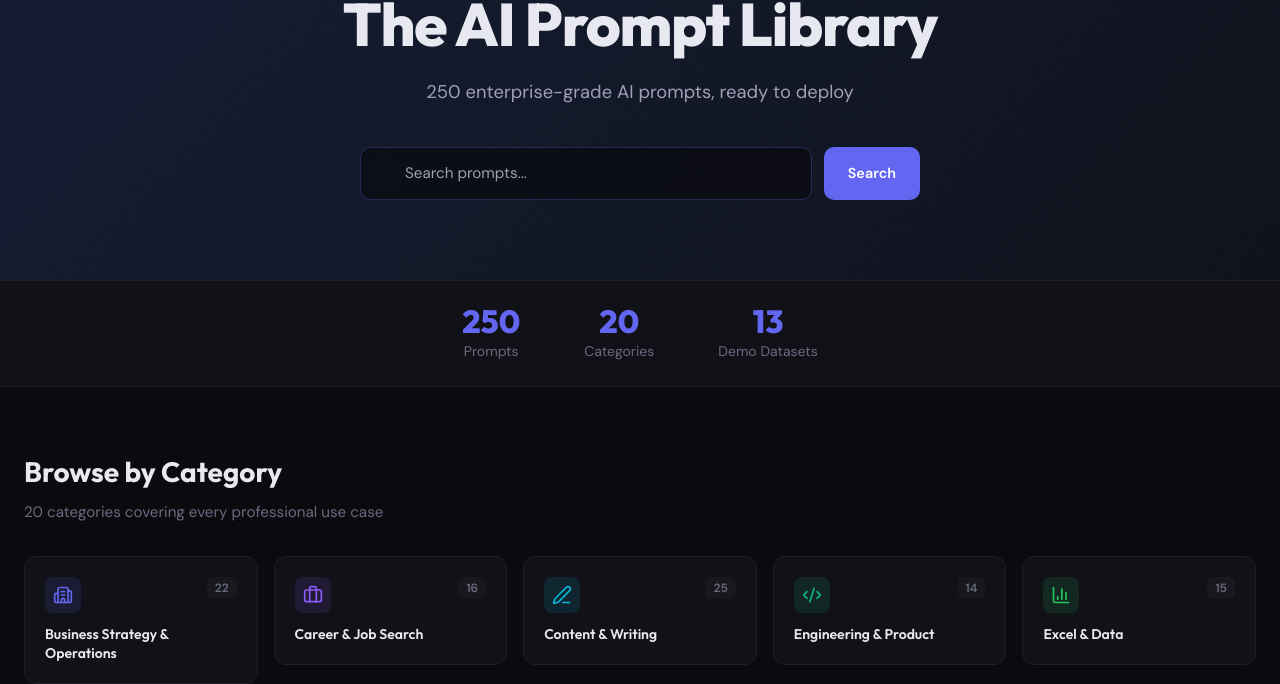
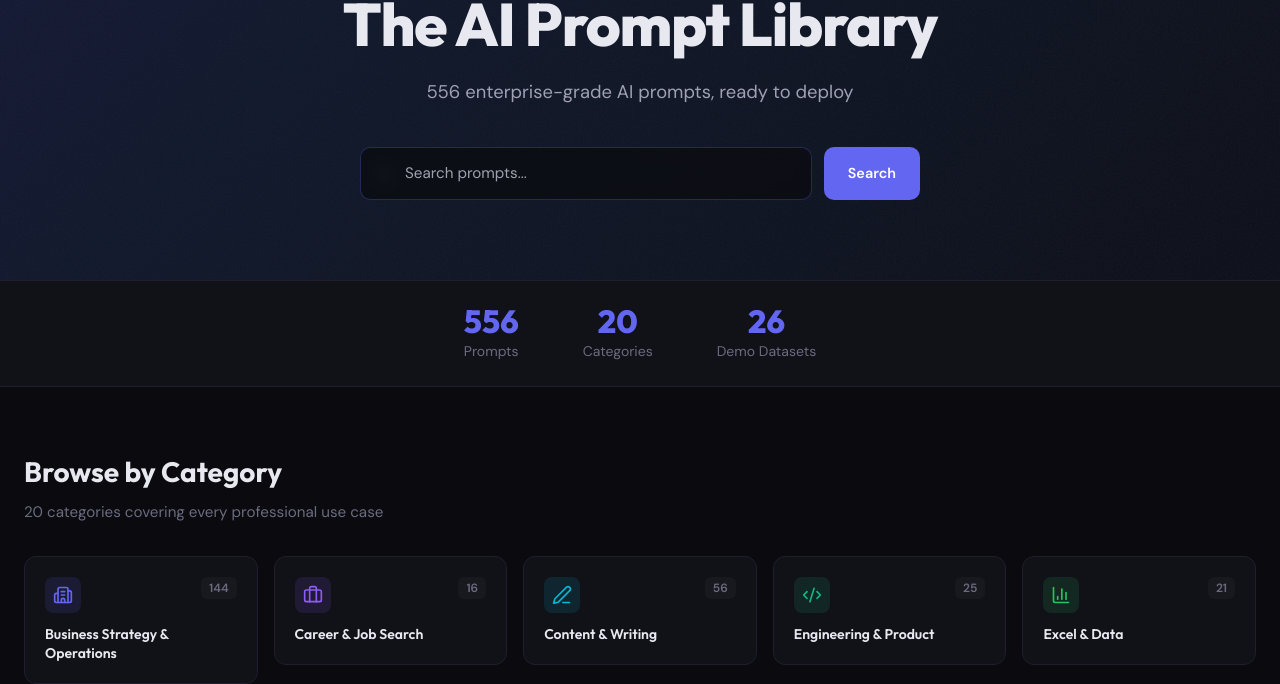
Before and after one commit to driv22/ai-prompt-library, a Next.js app: page / in a window 1280 px wide. Shown: the part 222-906 px from the top of the page. Built offline with nearby package versions, Linux system fonts and the light colour scheme.

Commit message:
Make all prompt/category counts dynamic — auto-derives from prompts.json at build time

```diff
--- a/app/about/page.tsx
+++ b/app/about/page.tsx
@@ -1,12 +1,18 @@
 import Link from 'next/link'
 import { ArrowRight } from 'lucide-react'
+import promptsData from '@/data/prompts.json'
+import { Prompt } from '@/lib/types'
+
+const prompts = promptsData as Prompt[]
+const promptCount = prompts.length
+const categoryCount = [...new Set(prompts.map(p => p.category))].length
 
 export default function AboutPage() {
   return (
     <div style={{ maxWidth: '760px', margin: '0 auto', padding: '3rem 1.5rem' }}>
       <h1 style={{ fontFamily: 'var(--font-outfit)', fontSize: '2.5rem', fontWeight: 800, letterSpacing: '-0.02em', marginBottom: '0.75rem' }}>About This Library</h1>
       <p style={{ color: 'var(--text-secondary)', fontSize: '1.05rem', lineHeight: 1.7, marginBottom: '3rem' }}>
-        A curated collection of 250 enterprise-grade AI prompts for Microsoft 365 Copilot and other AI tools — built for finance, legal, operations, sales, and technology professionals.
+        A curated collection of {promptCount.toLocaleString()} enterprise-grade AI prompts for Microsoft 365 Copilot and other AI tools — built for finance, legal, operations, sales, and technology professionals across {categoryCount} categories.
       </p>
       <section style={{ marginBottom: '2.5rem' }}>
         <h2 style={{ fontFamily: 'var(--font-outfit)', fontSize: '1.4rem', fontWeight: 700, marginBottom: '1rem' }}>How to Use the Prompts</h2>
@@ -23,16 +29,6 @@ export default function AboutPage() {
           Select prompts include enterprise-grade demo datasets — real CSV and TXT files with realistic data. Download a file, upload it to Copilot Chat, then run the prompt to get structured, actionable output immediately.
         </p>
       </section>
-      <section style={{ backgroundColor: 'var(--bg-surface)', border: '1px solid var(--border)', borderRadius: '12px', padding: '1.5rem', marginBottom: '2.5rem' }}>
-        <h2 style={{ fontFamily: 'var(--font-outfit)', fontSize: '1.2rem', fontWeight: 700, marginBottom: '1rem' }}>Adding a New Prompt</h2>
-        <ol style={{ color: 'var(--text-secondary)', lineHeight: 2, paddingLeft: '1.5rem', marginBottom: '1rem', fontSize: '0.9rem' }}>
-          <li>Open <code style={{ fontFamily: 'var(--font-jetbrains)', color: 'var(--accent)', fontSize: '0.85em' }}>/data/prompts.json</code></li>
-          <li>Copy the template from <code style={{ fontFamily: 'var(--font-jetbrains)', color: 'var(--accent)', fontSize: '0.85em' }}>/data/PROMPT_TEMPLATE.json</code></li>
-          <li>Fill in all fields and add to the prompts array</li>
-          <li>Commit and push to <code style={{ fontFamily: 'var(--font-jetbrains)', color: 'var(--accent)', fontSize: '0.85em' }}>main</code></li>
-        </ol>
-        <p style={{ color: 'var(--text-muted)', fontSize: '0.875rem', margin: 0 }}>GitHub Actions auto-deploys in ~2 minutes. No CMS or build knowledge needed.</p>
-      </section>
       <Link href="/prompts" style={{ display: 'inline-flex', alignItems: 'center', gap: '0.5rem', backgroundColor: 'var(--accent)', color: 'white', borderRadius: '10px', padding: '0.75rem 1.5rem', textDecoration: 'none', fontWeight: 600, fontSize: '0.9rem' }}>
         Browse All Prompts <ArrowRight size={16} />
       </Link>
--- a/app/layout.tsx
+++ b/app/layout.tsx
@@ -10,8 +10,8 @@ const dmSans = DM_Sans({ subsets: ['latin'], variable: '--font-dm-sans', display
 const jetbrainsMono = JetBrains_Mono({ subsets: ['latin'], variable: '--font-jetbrains', display: 'swap' })
 
 export const metadata: Metadata = {
-  title: 'The AI Prompt Library — 250 Enterprise-Grade Prompts',
-  description: '250 curated AI prompts for Microsoft 365 Copilot, organized into 20 categories with enterprise demo datasets.',
+  title: 'The AI Prompt Library — Enterprise-Grade Prompts for Microsoft 365',
+  description: 'Curated AI prompts for Microsoft 365 Copilot, organized across 20 categories with enterprise demo datasets for finance, legal, operations, sales, and technology professionals.',
 }
 
 export default function RootLayout({ children }: { children: React.ReactNode }) {
--- a/app/page.tsx
+++ b/app/page.tsx
@@ -18,6 +18,9 @@ const iconMap: Record<string, React.ComponentType<any>> = {
 
 const prompts = promptsData as Prompt[]
 const featured = prompts.filter(p => p.featured).slice(0, 6)
+const promptCount = prompts.length
+const categoryCount = categories.length
+const demoCount = prompts.filter(p => p.hasDemoData).length
 
 export default function HomePage() {
   const [q, setQ] = useState('')
@@ -43,7 +46,7 @@ export default function HomePage() {
           </motion.h1>
           <motion.p initial={{ opacity: 0, y: 20 }} animate={{ opacity: 1, y: 0 }} transition={{ duration: 0.5, delay: 0.2 }}
             style={{ fontSize: '1.15rem', color: 'var(--text-secondary)', marginBottom: '2.5rem', lineHeight: 1.65 }}>
-            250 enterprise-grade AI prompts, ready to deploy
+            {promptCount.toLocaleString()} enterprise-grade AI prompts, ready to deploy
           </motion.p>
           <motion.form initial={{ opacity: 0, y: 20 }} animate={{ opacity: 1, y: 0 }} transition={{ duration: 0.5, delay: 0.3 }}
             onSubmit={handleSearch} style={{ display: 'flex', gap: '0.75rem', maxWidth: '560px', margin: '0 auto' }}>
@@ -64,7 +67,7 @@ export default function HomePage() {
       {/* Stats */}
       <section style={{ borderBottom: '1px solid var(--border)', borderTop: '1px solid var(--border)', backgroundColor: 'var(--bg-surface)' }}>
         <div style={{ maxWidth: '1280px', margin: '0 auto', padding: '1.5rem', display: 'flex', justifyContent: 'center', gap: '4rem', flexWrap: 'wrap' }}>
-          {[['250', 'Prompts'], ['20', 'Categories'], ['13', 'Demo Datasets']].map(([num, label]) => (
+          {[[promptCount.toLocaleString(), 'Prompts'], [String(categoryCount), 'Categories'], [String(demoCount), 'Demo Datasets']].map(([num, label]) => (
             <div key={label} style={{ textAlign: 'center' }}>
               <div style={{ fontFamily: 'var(--font-outfit)', fontSize: '2rem', fontWeight: 800, color: 'var(--accent)', lineHeight: 1 }}>{num}</div>
               <div style={{ color: 'var(--text-muted)', fontSize: '0.875rem', marginTop: '0.25rem' }}>{label}</div>
@@ -76,7 +79,7 @@ export default function HomePage() {
       {/* Categories */}
       <section style={{ maxWidth: '1280px', margin: '0 auto', padding: '4rem 1.5rem' }}>
         <h2 style={{ fontFamily: 'var(--font-outfit)', fontSize: '1.75rem', fontWeight: 700, marginBottom: '0.5rem' }}>Browse by Category</h2>
-        <p style={{ color: 'var(--text-muted)', marginBottom: '2rem', fontSize: '0.95rem' }}>20 categories covering every professional use case</p>
+        <p style={{ color: 'var(--text-muted)', marginBottom: '2rem', fontSize: '0.95rem' }}>{categoryCount} categories covering every professional use case</p>
         <div style={{ display: 'grid', gridTemplateColumns: 'repeat(auto-fill, minmax(210px, 1fr))', gap: '1rem' }}>
           {categories.map(cat => {
             const Icon = iconMap[cat.icon] || BookOpen
@@ -108,7 +111,7 @@ export default function HomePage() {
                 <p style={{ color: 'var(--text-muted)', fontSize: '0.9rem' }}>Hand-picked with enterprise demo data included</p>
               </div>
               <Link href="/prompts" style={{ display: 'flex', alignItems: 'center', gap: '0.5rem', color: 'var(--accent)', textDecoration: 'none', fontWeight: 600, fontSize: '0.9rem' }}>
-                View all 250 <ArrowRight size={16} />
+                View all {promptCount.toLocaleString()} <ArrowRight size={16} />
               </Link>
             </div>
             <div style={{ display: 'grid', gridTemplateColumns: 'repeat(auto-fill, minmax(320px, 1fr))', gap: '1rem' }}>
@@ -123,7 +126,7 @@ export default function HomePage() {
         <h2 style={{ fontFamily: 'var(--font-outfit)', fontSize: '1.75rem', fontWeight: 700, textAlign: 'center', marginBottom: '3rem' }}>How It Works</h2>
         <div style={{ display: 'grid', gridTemplateColumns: 'repeat(auto-fit, minmax(240px, 1fr))', gap: '2rem' }}>
           {[
-            { step: '01', icon: <Search size={24} />, title: 'Browse', desc: 'Search 250 curated prompts across 20 enterprise categories. Filter by tool or demo data availability.' },
+            { step: '01', icon: <Search size={24} />, title: 'Browse', desc: `Search ${promptCount.toLocaleString()} curated prompts across ${categoryCount} enterprise categories. Filter by tool or demo data availability.` },
             { step: '02', icon: <Copy size={24} />, title: 'Copy', desc: 'One-click copy. Customize the [PLACEHOLDER] fields for your specific context, team, or data.' },
             { step: '03', icon: <Database size={24} />, title: 'Upload & Run', desc: 'For prompts with demo data, upload the CSV/TXT file to Copilot Chat and run immediately.' },
           ].map(item => (
--- a/app/prompts/page.tsx
+++ b/app/prompts/page.tsx
@@ -11,6 +11,7 @@ import { Prompt } from '@/lib/types'
 import promptsData from '@/data/prompts.json'
 
 const prompts = promptsData as Prompt[]
+const promptCount = prompts.length
 const PAGE_SIZE = 24
 const tools = Object.keys(toolColorMap)
 
@@ -72,7 +73,7 @@ function LibraryContent() {
       <div style={{ flex: 1, minWidth: 0 }}>
         <div style={{ position: 'relative', marginBottom: '1rem' }}>
           <Search size={17} style={{ position: 'absolute', left: '1rem', top: '50%', transform: 'translateY(-50%)', color: 'var(--text-muted)', pointerEvents: 'none' }} />
-          <input type="text" placeholder="Search 250 prompts..." value={query} onChange={e => setQuery(e.target.value)} aria-label="Search prompts"
+          <input type="text" placeholder={`Search ${promptCount.toLocaleString()} prompts...`} value={query} onChange={e => setQuery(e.target.value)} aria-label="Search prompts"
             style={{ width: '100%', padding: '0.75rem 1rem 0.75rem 2.75rem', borderRadius: '10px', border: '1px solid var(--border)', backgroundColor: 'var(--bg-surface)', color: 'var(--text-primary)', fontSize: '0.95rem', outline: 'none', boxSizing: 'border-box' }}
             onFocus={e => (e.currentTarget.style.borderColor = 'var(--border-focus)')}
             onBlur={e => (e.currentTarget.style.borderColor = 'var(--border)')} />
--- a/lib/constants.ts
+++ b/lib/constants.ts
@@ -1,3 +1,10 @@
+import promptsData from '@/data/prompts.json'
+
+const _counts: Record<string, number> = {}
+;(promptsData as Array<{ category: string }>).forEach(p => {
+  _counts[p.category] = (_counts[p.category] || 0) + 1
+})
+
 export const categoryColorMap: Record<string, string> = {
   'Business Strategy & Operations': '#6366f1',
   'Career & Job Search':            '#8b5cf6',
@@ -35,24 +42,24 @@ export const toolColorMap: Record<string, string> = {
 }
 
 export const categories = [
-  { name: 'Business Strategy & Operations', slug: 'business-strategy',     icon: 'Building2',     count: 22 },
-  { name: 'Career & Job Search',            slug: 'career',                icon: 'Briefcase',     count: 16 },
-  { name: 'Content & Writing',              slug: 'content-writing',       icon: 'PenLine',       count: 25 },
-  { name: 'Engineering & Product',          slug: 'engineering',           icon: 'Code2',         count: 14 },
-  { name: 'Excel & Data',                   slug: 'excel-data',            icon: 'BarChart3',     count: 15 },
-  { name: 'Freelancing & Business Building',slug: 'freelancing',           icon: 'Rocket',        count: 16 },
-  { name: 'Investing & Finance',            slug: 'investing',             icon: 'TrendingUp',    count: 27 },
-  { name: 'Learning & Self-Development',    slug: 'learning',              icon: 'GraduationCap', count: 6  },
-  { name: 'Legal',                          slug: 'legal',                 icon: 'Scale',         count: 6  },
-  { name: 'Marketing & SEO',                slug: 'marketing',             icon: 'Megaphone',     count: 15 },
-  { name: 'Personal Finance',               slug: 'personal-finance',      icon: 'Wallet',        count: 18 },
-  { name: 'Presentations',                  slug: 'presentations',         icon: 'Presentation',  count: 8  },
-  { name: 'Productivity & Automation',      slug: 'productivity',          icon: 'Zap',           count: 7  },
-  { name: 'Research & Analysis',            slug: 'research',              icon: 'Search',        count: 5  },
-  { name: 'Notebooks',                      slug: 'notebooks',             icon: 'BookOpen',      count: 10 },
-  { name: 'Competitive Analysis',           slug: 'competitive',           icon: 'Trophy',        count: 21 },
-  { name: 'Travel',                         slug: 'travel',                icon: 'Plane',         count: 11 },
-  { name: 'Meeting Recordings',             slug: 'meetings',              icon: 'Video',         count: 1  },
-  { name: 'Personal Productivity',          slug: 'personal-productivity', icon: 'Target',        count: 1  },
-  { name: 'Cowork',                         slug: 'cowork',                icon: 'Bot',           count: 6  },
+  { name: 'Business Strategy & Operations', slug: 'business-strategy',     icon: 'Building2',     count: _counts['Business Strategy & Operations'] || 0 },
+  { name: 'Career & Job Search',            slug: 'career',                icon: 'Briefcase',     count: _counts['Career & Job Search'] || 0 },
+  { name: 'Content & Writing',              slug: 'content-writing',       icon: 'PenLine',       count: _counts['Content & Writing'] || 0 },
+  { name: 'Engineering & Product',          slug: 'engineering',           icon: 'Code2',         count: _counts['Engineering & Product'] || 0 },
+  { name: 'Excel & Data',                   slug: 'excel-data',            icon: 'BarChart3',     count: _counts['Excel & Data'] || 0 },
+  { name: 'Freelancing & Business Building',slug: 'freelancing',           icon: 'Rocket',        count: _counts['Freelancing & Business Building'] || 0 },
+  { name: 'Investing & Finance',            slug: 'investing',             icon: 'TrendingUp',    count: _counts['Investing & Finance'] || 0 },
+  { name: 'Learning & Self-Development',    slug: 'learning',              icon: 'GraduationCap', count: _counts['Learning & Self-Development'] || 0 },
+  { name: 'Legal',                          slug: 'legal',                 icon: 'Scale',         count: _counts['Legal'] || 0 },
+  { name: 'Marketing & SEO',                slug: 'marketing',             icon: 'Megaphone',     count: _counts['Marketing & SEO'] || 0 },
+  { name: 'Personal Finance',               slug: 'personal-finance',      icon: 'Wallet',        count: _counts['Personal Finance'] || 0 },
+  { name: 'Presentations',                  slug: 'presentations',         icon: 'Presentation',  count: _counts['Presentations'] || 0 },
+  { name: 'Productivity & Automation',      slug: 'productivity',          icon: 'Zap',           count: _counts['Productivity & Automation'] || 0 },
+  { name: 'Research & Analysis',            slug: 'research',              icon: 'Search',        count: _counts['Research & Analysis'] || 0 },
+  { name: 'Notebooks',                      slug: 'notebooks',             icon: 'BookOpen',      count: _counts['Notebooks'] || 0 },
+  { name: 'Competitive Analysis',           slug: 'competitive',           icon: 'Trophy',        count: _counts['Competitive Analysis'] || 0 },
+  { name: 'Travel',                         slug: 'travel',                icon: 'Plane',         count: _counts['Travel'] || 0 },
+  { name: 'Meeting Recordings',             slug: 'meetings',              icon: 'Video',         count: _counts['Meeting Recordings'] || 0 },
+  { name: 'Personal Productivity',          slug: 'personal-productivity', icon: 'Target',        count: _counts['Personal Productivity'] || 0 },
+  { name: 'Cowork',                         slug: 'cowork',                icon: 'Bot',           count: _counts['Cowork'] || 0 },
 ]
```
